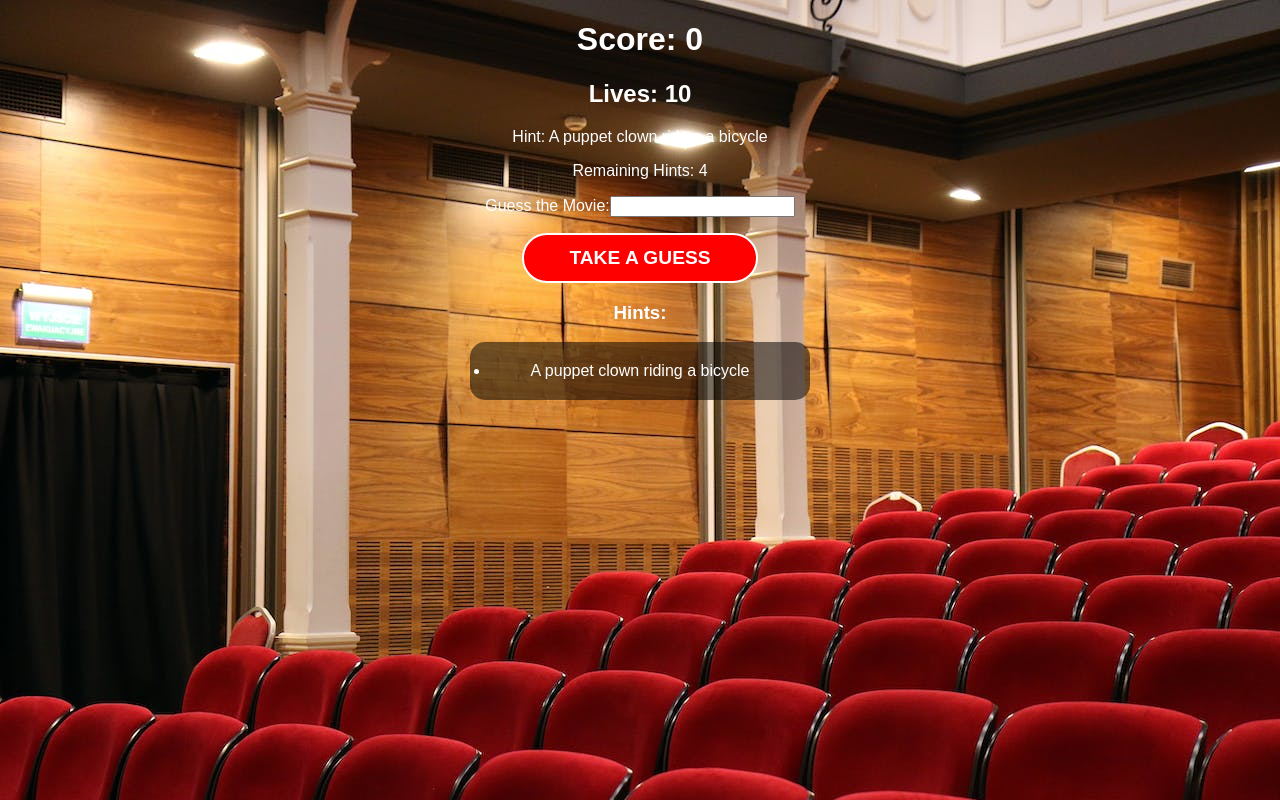
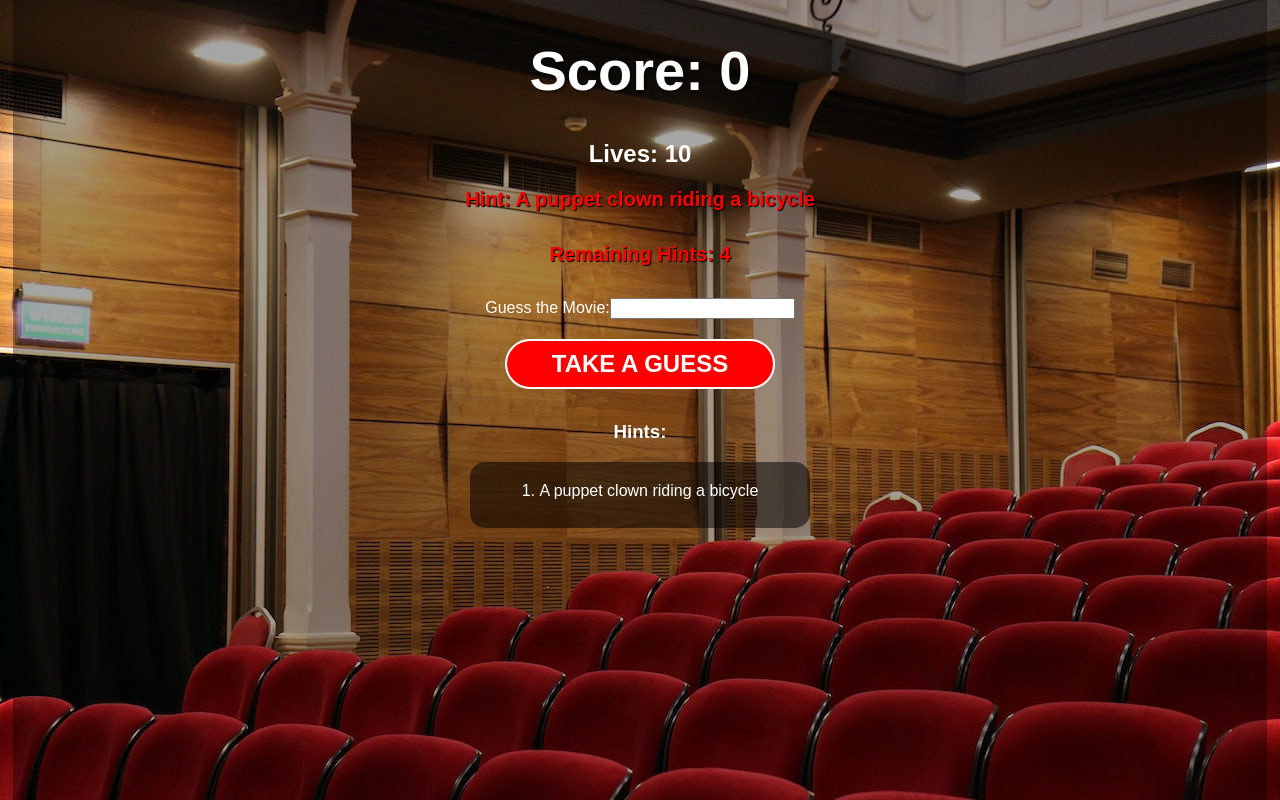
Before and after one commit to flaviare1s/nome-do-filme, a React (Vite) app: page / in a window 1280 px wide. Both pictures are taken after a click on the button "LET'S START". Built offline with nearby package versions, Linux system fonts and the light colour scheme.

Commit message:
Atualizei o estilo da caixa de dicas

```diff
--- a/src/components/Game.css
+++ b/src/components/Game.css
@@ -1,6 +1,18 @@
+
 .hints_box {
     background-color: rgba(0, 0, 0, 0.526);
     border-radius: 15px;
     padding: 20px;
     width: 300px;
 }
+
+ol {
+   padding-left: 0;
+   margin-left: 20px;
+   margin: auto;
+}
+
+li {
+    margin-bottom: 8px;
+    list-style-position: inside;
+}
--- a/src/components/Game.jsx
+++ b/src/components/Game.jsx
@@ -124,7 +124,7 @@ export function Game({ moviesData }) {
     }, [lives, congratulationsMessage])
 
     return (
-      <div>
+      <div className='start'>
         {lives > 0 ? (
           <>
             <h1>Score: {score}</h1>
@@ -162,11 +162,11 @@ export function Game({ moviesData }) {
             {showHints && (
               <div>
                 <h3>Hints:</h3>
-                <ul className='hints_box'>
+                <ol className='hints_box'>
                   {currentMovie.hints.slice(0, currentHintIndex + 1).map((hint, index) => (
                     <li key={index}>{hint}</li>
                   ))}
-                </ul>
+                </ol>
               </div>
             )}
           </>
```
